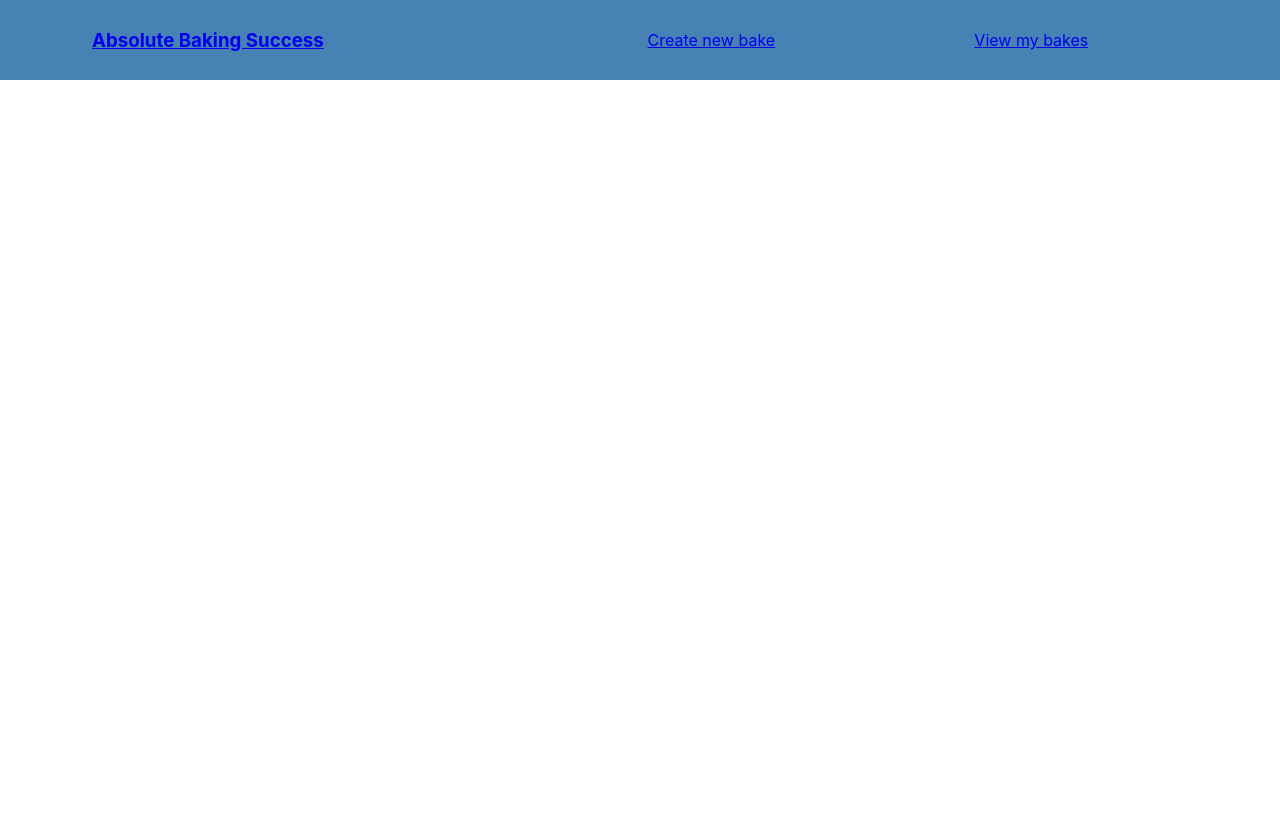
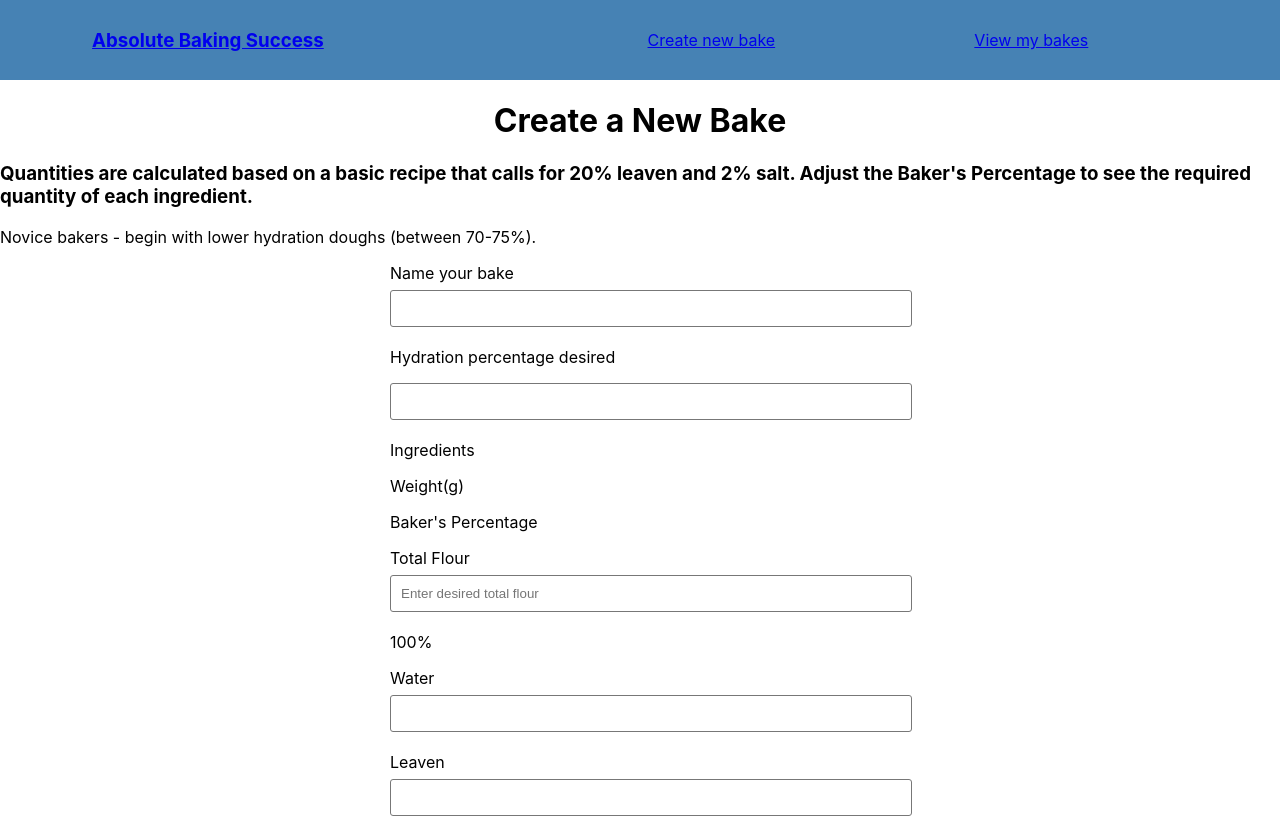
Before and after one commit to katrinareins/sourdough-calculator-frontend, a React (Create React App) app: page /newBake in a window 1280 px wide. Shown: the top 818 px of the page. Built offline with nearby package versions, Linux system fonts and the light colour scheme.

Commit message:
Fixed user login. Cannot use link to redirect page otherwise login fails.

```diff
--- a/src/App.js
+++ b/src/App.js
@@ -31,6 +31,7 @@ class App extends React.Component {
 
   // handle login form submit
   handleFormSubmit = (values) => {
+    console.log('form submit doing stuff')
     this.setState({
       loggedIn: true,
       email: values.email,
@@ -44,8 +45,13 @@ class App extends React.Component {
         },
         body: JSON.stringify(values)
         })
+        .then(res => res.json())
+        .then(data => {
+          console.log(data)
+        })
   }
 
+  // new bake post request
   handlePost = () => {
     console.log('post request received')
   }
--- a/src/login_page/loginScreen.js
+++ b/src/login_page/loginScreen.js
@@ -10,6 +10,12 @@ const LoginScreen = ({handleSubmitProps}) => (
     initialValues={{ email: "", password: "" }}
 
     onSubmit={values => handleSubmitProps(values)}
+    // onSubmit={(values, { setSubmitting }) => {
+    //   setTimeout(() => {
+    //     console.log("Logging in", values);
+    //     setSubmitting(false);
+    //   }, 500);
+    // }}
 
     validationSchema={Yup.object().shape({
       email: Yup.string()
@@ -57,11 +63,11 @@ const LoginScreen = ({handleSubmitProps}) => (
           {errors.password && touched.password && (
             <div className="input-feedback">{errors.password}</div>
           )}
-          <Link to='/newBake'>
+          {/* <Link to='/newBake'> */}
             <button type="submit" disabled={isSubmitting}>
               Login
             </button>
-          </Link>
+          {/* </Link> */}
         </form>
       );
     }}
--- a/src/newBake_page/newBakeContainer.js
+++ b/src/newBake_page/newBakeContainer.js
@@ -1,7 +1,7 @@
-import React from 'react'
-import newBakeComponent from './newBakeComponent'
+import React, { Component } from 'react'
+import NewBakeComponent from './NewBakeComponent'
 
-export default class newBakeContainer extends React {
+export default class NewBakeContainer extends Component {
     constructor(props) {
         super(props)
 
@@ -13,7 +13,7 @@ export default class newBakeContainer extends React {
     render(){
         return (
             <div>
-
+                <NewBakeComponent />
             </div>
         )
     }
--- a/src/newBake_page/newBakeScreen.js
+++ b/src/newBake_page/newBakeScreen.js
@@ -1,10 +1,11 @@
 import React, { Component } from 'react'
+import NewBakeContainer from '../newBake_page/NewBakeContainer'
 
 export class NewBakeScreen extends Component {
     render() {
         return (
             <div>
-                <newBakeContainer handlePost={this.props.handlePost} />
+                <NewBakeContainer handlePost={this.props.handlePost} />
             </div>
         )
     }
```
